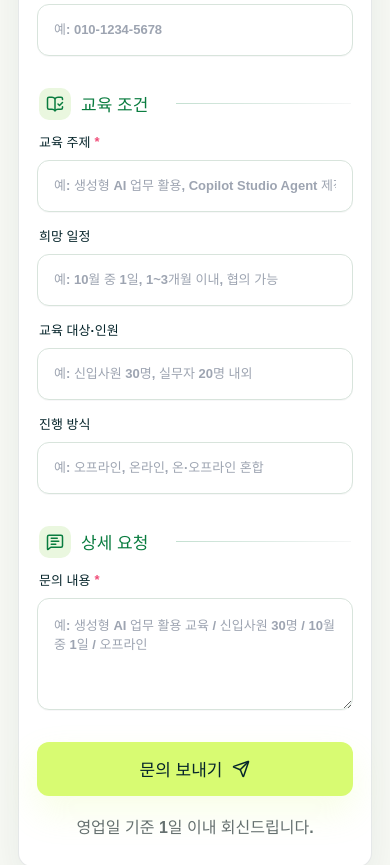
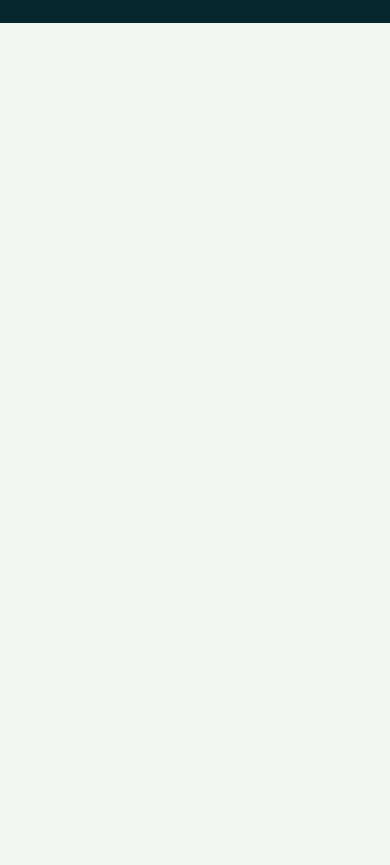
Before and after one commit to pej0285-lab/hellopt_homepage, a React (Vite) app: page / in a window 390 px wide. Shown: the part 8700-9565 px from the top of the page. After the commit the page ends 8723 px from the top, so only its background shows below. Built offline with nearby package versions, Linux system fonts and the light colour scheme; a web font is replaced by a local one.

Commit message:
Simplify contact section

```diff
--- a/src/App.css
+++ b/src/App.css
@@ -796,9 +796,11 @@
 }
 
 .contact-card {
-  max-width: 1080px;
+  display: grid;
+  justify-items: start;
+  max-width: 920px;
   margin: 0 auto;
-  padding: 42px 46px 36px;
+  padding: 52px 56px;
   border: 1px solid rgba(15, 23, 42, 0.12);
   border-radius: 14px;
   background: white;
@@ -807,7 +809,7 @@
 
 .contact-head {
   position: relative;
-  margin-bottom: 30px;
+  margin-bottom: 28px;
   padding-left: 18px;
 }
 
@@ -822,141 +824,21 @@
   content: '';
 }
 
-.inquiry-form {
-  display: grid;
-  gap: 32px;
-}
-
-.inquiry-form fieldset {
-  display: grid;
-  gap: 20px;
-  margin: 0;
-  padding: 0;
-  border: 0;
-}
-
-.inquiry-form legend {
-  display: flex;
-  align-items: center;
-  gap: 10px;
-  width: 100%;
-  margin-bottom: 12px;
-  color: #3345f5;
-  font-size: 17px;
-  font-weight: 950;
-}
-
-.inquiry-form legend::after {
-  flex: 1;
-  height: 1px;
-  margin-left: 18px;
-  background: linear-gradient(90deg, rgba(51, 69, 245, 0.22), rgba(15, 23, 42, 0.04));
-  content: '';
-}
-
-.legend-icon {
-  display: inline-grid;
-  place-items: center;
-  width: 32px;
-  height: 32px;
-  border-radius: 10px;
-  color: #3345f5;
-  background: #eef2ff;
-}
-
-.form-grid {
-  display: grid;
-  grid-template-columns: repeat(2, minmax(0, 1fr));
-  gap: 20px 32px;
-}
-
-.inquiry-form label {
-  display: grid;
-  gap: 9px;
-  color: var(--navy);
-  font-size: 13px;
-  font-weight: 900;
-}
-
-.label-text {
-  display: inline-flex;
-  align-items: center;
-  gap: 4px;
-  padding-left: 2px;
-}
-
-.inquiry-form b {
-  color: #f04c78;
-}
-
-.inquiry-form input,
-.inquiry-form select,
-.inquiry-form textarea {
-  width: 100%;
-  min-height: 52px;
-  padding: 0 16px;
-  border: 1px solid #d8e1f0;
-  border-radius: 12px;
-  color: var(--navy);
-  background: #ffffff;
-  box-shadow: 0 1px 0 rgba(15, 23, 42, 0.03), inset 0 0 0 1px rgba(255, 255, 255, 0.72);
-  font: inherit;
-  font-weight: 700;
-  outline: 0;
-  transition: border-color 0.2s ease, box-shadow 0.2s ease, background 0.2s ease;
-}
-
-.inquiry-form input:focus,
-.inquiry-form select:focus,
-.inquiry-form textarea:focus {
-  border-color: rgba(51, 69, 245, 0.62);
-  background: white;
-  box-shadow: 0 0 0 4px rgba(51, 69, 245, 0.1);
-}
-
-.inquiry-form textarea {
-  min-height: 112px;
-  padding-block: 16px;
-  resize: vertical;
-}
-
-.inquiry-form input::placeholder,
-.inquiry-form textarea::placeholder {
-  color: rgba(87, 99, 121, 0.58);
-}
-
-.full-field {
-  grid-column: 1 / -1;
-}
-
-.submit-area {
-  display: grid;
-  gap: 4px;
-}
-
-.form-submit {
+.mail-button {
   display: inline-flex;
   align-items: center;
   justify-content: center;
-  gap: 10px;
-  min-height: 62px;
+  min-height: 52px;
+  padding: 0 24px;
   border: 0;
-  border-radius: 12px;
+  border-radius: 999px;
   color: white;
   background: linear-gradient(90deg, #3345f5 0%, #8b3ff0 100%);
   box-shadow: 0 12px 24px rgba(51, 69, 245, 0.24);
-  font: inherit;
-  font-size: 17px;
+  font-size: 15px;
   font-weight: 950;
+  text-decoration: none;
   cursor: pointer;
-}
-
-.form-note {
-  margin: 0;
-  color: var(--muted);
-  font-size: 11px;
-  font-weight: 700;
-  text-align: center;
 }
 
 .site-footer {
@@ -996,7 +878,7 @@
 
 .header-cta,
 .primary-button,
-.form-submit {
+.mail-button {
   color: var(--navy) !important;
   background: var(--lime);
   box-shadow: 0 16px 34px rgba(216, 251, 114, 0.18);
@@ -1274,32 +1156,6 @@
   background: linear-gradient(180deg, var(--green), var(--lime));
 }
 
-.inquiry-form legend {
-  color: var(--green);
-}
-
-.inquiry-form legend::after {
-  background: linear-gradient(90deg, rgba(9, 124, 63, 0.24), rgba(6, 37, 43, 0.04));
-}
-
-.legend-icon {
-  color: var(--green);
-  background: #eaf7df;
-}
-
-.inquiry-form input,
-.inquiry-form select,
-.inquiry-form textarea {
-  border-color: #d8e4dc;
-}
-
-.inquiry-form input:focus,
-.inquiry-form select:focus,
-.inquiry-form textarea:focus {
-  border-color: rgba(9, 124, 63, 0.62);
-  box-shadow: 0 0 0 4px rgba(9, 124, 63, 0.1);
-}
-
 .site-footer {
   background: #08262d;
 }
@@ -1478,15 +1334,6 @@
     padding: 28px 18px 24px;
   }
 
-  .form-grid {
-    grid-template-columns: 1fr;
-    gap: 14px;
-  }
-
-  .form-submit {
-    min-height: 54px;
-  }
-
   .history-year-group {
     grid-template-columns: 1fr;
   }
--- a/src/App.jsx
+++ b/src/App.jsx
@@ -1,4 +1,3 @@
-import { BookOpenCheck, ClipboardList, MessageSquareText, Send } from 'lucide-react'
 import { useState } from 'react'
 import './App.css'
 
@@ -167,31 +166,6 @@ function App() {
     window.history.replaceState(null, '', '#labs')
     window.scrollTo({ top: 0, behavior: 'smooth' })
   }
-  const sendInquiryMail = (event) => {
-    event.preventDefault()
-    const data = Object.fromEntries(new FormData(event.currentTarget))
-    const value = (key) => data[key]?.trim() || '미입력'
-    const subject = `[HelloPT 강의 문의] ${value('회사·기관명')} / ${value('담당자 성함')}`
-    const body = [
-      '[기본 정보]',
-      `담당자 성함: ${value('담당자 성함')}`,
-      `회사·기관명: ${value('회사·기관명')}`,
-      `이메일: ${value('이메일')}`,
-      `연락처: ${value('연락처')}`,
-      '',
-      '[교육 조건]',
-      `교육 주제: ${value('교육 주제')}`,
-      `희망 일정: ${value('희망 일정')}`,
-      `교육 대상·인원: ${value('교육 대상·인원')}`,
-      `진행 방식: ${value('진행 방식')}`,
-      '',
-      '[상세 요청]',
-      value('문의 내용'),
-    ].join('\n')
-
-    window.location.href = `mailto:jin1082@naver.com?subject=${encodeURIComponent(subject)}&body=${encodeURIComponent(body)}`
-  }
-
   return (
     <div className="site-shell">
       <header className="site-header">
@@ -340,40 +314,10 @@ function App() {
             <div className="contact-head">
               <p className="eyebrow">Contact</p>
               <h2>강의 문의</h2>
-              <p>교육 목적과 운영 조건을 알려주시면, 맞춤형 커리큘럼과 일정으로 빠르게 안내드리겠습니다.</p>
+              <p>기업 맞춤형 AI·데이터·업무혁신 교육을 설계합니다. 사내 교육, 워크숍, 특강, 컨퍼런스 및 협업 문의를 기다립니다.</p>
+              <p>For customized corporate training, workshops, keynotes, conferences, and collaborations.</p>
             </div>
-
-            <form className="inquiry-form" onSubmit={sendInquiryMail}>
-              <fieldset>
-                <legend><span className="legend-icon"><ClipboardList size={18} aria-hidden="true" /></span><span>기본 정보</span></legend>
-                <div className="form-grid">
-                  <label><span className="label-text">담당자 성함 <b>*</b></span><input name="담당자 성함" type="text" placeholder="예: 홍길동" required /></label>
-                  <label><span className="label-text">회사·기관명</span><input name="회사·기관명" type="text" placeholder="예: (주)데이터랩" /></label>
-                  <label><span className="label-text">이메일 <b>*</b></span><input name="이메일" type="email" placeholder="예: name@company.com" required /></label>
-                  <label><span className="label-text">연락처</span><input name="연락처" type="tel" placeholder="예: 010-1234-5678" /></label>
-                </div>
-              </fieldset>
-
-              <fieldset>
-                <legend><span className="legend-icon"><BookOpenCheck size={18} aria-hidden="true" /></span><span>교육 조건</span></legend>
-                <div className="form-grid">
-                  <label><span className="label-text">교육 주제 <b>*</b></span><input name="교육 주제" type="text" placeholder="예: 생성형 AI 업무 활용, Copilot Studio Agent 제작" required /></label>
-                  <label><span className="label-text">희망 일정</span><input name="희망 일정" type="text" placeholder="예: 10월 중 1일, 1~3개월 이내, 협의 가능" /></label>
-                  <label><span className="label-text">교육 대상·인원</span><input name="교육 대상·인원" type="text" placeholder="예: 신입사원 30명, 실무자 20명 내외" /></label>
-                  <label><span className="label-text">진행 방식</span><input name="진행 방식" type="text" placeholder="예: 오프라인, 온라인, 온·오프라인 혼합" /></label>
-                </div>
-              </fieldset>
-
-              <fieldset>
-                <legend><span className="legend-icon"><MessageSquareText size={18} aria-hidden="true" /></span><span>상세 요청</span></legend>
-                <label className="full-field"><span className="label-text">문의 내용 <b>*</b></span><textarea name="문의 내용" rows="5" placeholder="예: 생성형 AI 업무 활용 교육 / 신입사원 30명 / 10월 중 1일 / 오프라인" required /></label>
-              </fieldset>
-
-              <div className="submit-area">
-                <button className="form-submit" type="submit">문의 보내기 <Send size={18} aria-hidden="true" /></button>
-                <p className="form-note">영업일 기준 1일 이내 회신드립니다.</p>
-              </div>
-            </form>
+            <a className="mail-button" href="mailto:jin1082@naver.com?subject=HelloPT%20%EA%B0%95%EC%9D%98%20%EB%B0%8F%20%ED%98%91%EC%97%85%20%EB%AC%B8%EC%9D%98">이메일 보내기</a>
           </div>
           </section>
         </> : (
```
